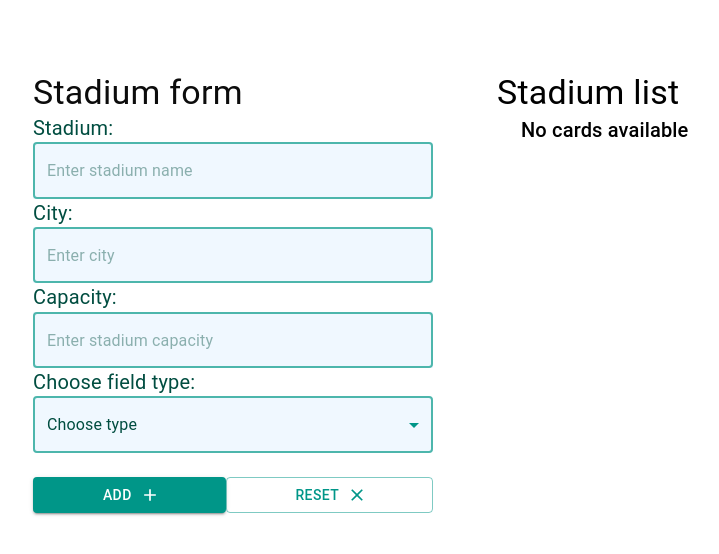
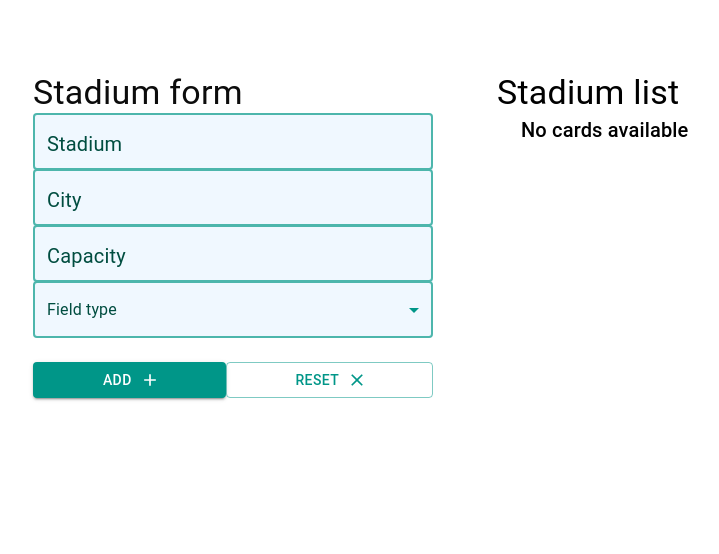
Before and after one commit to proga-react-practice/sigma-ivan-ostapiv, a React (Vite) app: page / in a window 1280 px wide. Shown: the top 554 px of the page, without its empty margins (39-758 px from the left). Built offline with nearby package versions, Linux system fonts and the light colour scheme.

Commit message:
Update Input by adding label prop from textfield and remove InputLabel

```diff
--- a/src/components/Form.tsx
+++ b/src/components/Form.tsx
@@ -8,7 +8,7 @@ import {
     specialCharsAndNumbers,
     positiveIntegerPattern,
 } from "../utils/validationPatterns";
-import {InputLabel, Typography, Stack, Box, Paper} from "@mui/material";
+import {Typography, Stack, Box, Paper} from "@mui/material";
 import {SelectChangeEvent} from "@mui/material/Select";
 import ErrorIcon from "@mui/icons-material/Error";
 import AddIcon from "@mui/icons-material/Add";
@@ -164,13 +164,13 @@ const Form: React.FC<FormProps> = ({setCardInfo}) => {
                     sx={{md: {minHeight: "105px"}}}
                     className="input-container"
                 >
-                    <InputLabel htmlFor="stadium-name">Stadium:</InputLabel>
                     <Input
                         type="text"
                         id="stadium-name"
                         name="stadiumName"
                         className="stadium-input"
                         placeholder="Enter stadium name"
+                        label="Stadium"
                         value={stadiumName}
                         inputRef={stadiumNameRef}
                         onChange={handleStadiumNameChange}
@@ -193,13 +193,13 @@ const Form: React.FC<FormProps> = ({setCardInfo}) => {
                     sx={{md: {minHeight: "105px"}}}
                     className="input-container"
                 >
-                    <InputLabel htmlFor="city">City:</InputLabel>
                     <Input
                         type="text"
                         id="city"
                         name="city"
                         className="stadium-input"
                         placeholder="Enter city"
+                        label="City"
                         value={city}
                         inputRef={cityRef}
                         onChange={handleCityChange}
@@ -219,13 +219,13 @@ const Form: React.FC<FormProps> = ({setCardInfo}) => {
                     sx={{md: {minHeight: "105px"}}}
                     className="input-container"
                 >
-                    <InputLabel htmlFor="capacity">Capacity:</InputLabel>
                     <Input
                         type="number"
                         id="capacity"
                         name="capacity"
                         className="stadium-input"
                         placeholder="Enter stadium capacity"
+                        label="Capacity"
                         value={capacity}
                         inputRef={capacityRef}
                         onChange={handleCapacityChange}
@@ -249,14 +249,11 @@ const Form: React.FC<FormProps> = ({setCardInfo}) => {
                     sx={{md: {minHeight: "105px"}}}
                     className="input-container select-container"
                 >
-                    <InputLabel htmlFor="field-type">
-                        Choose field type:
-                    </InputLabel>
                     <Select
                         id="field-type"
                         name="fieldType"
                         className="stadium-input stadium-select"
-                        placeholder="Choose type"
+                        placeholder="Field type"
                         options={fieldTypeOptions}
                         onChange={handleFieldTypeChange}
                         selectRef={fieldTypeRef}
```
